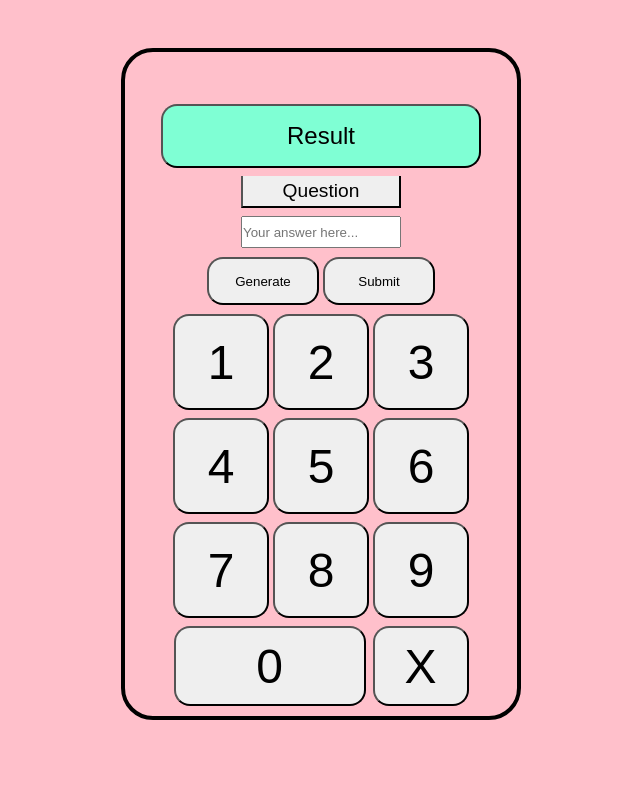
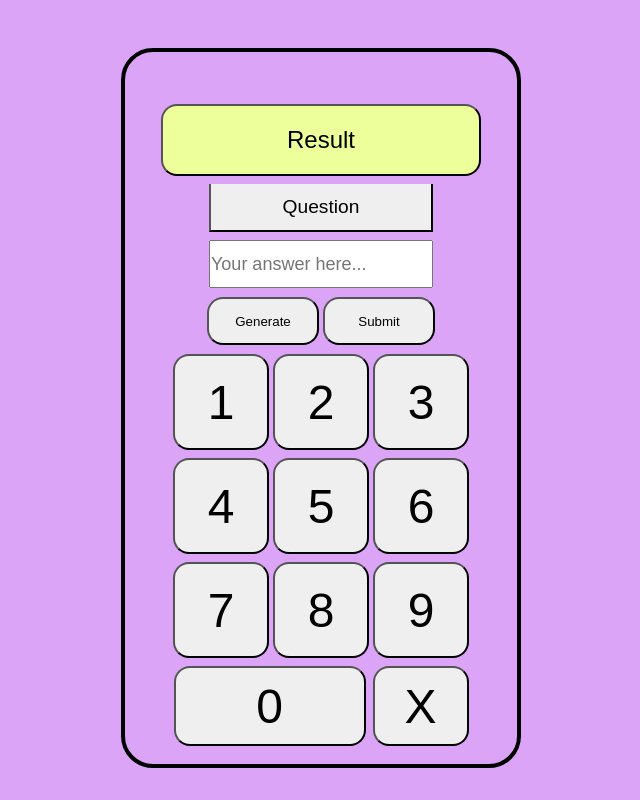
Before and after one commit to me-anurag/SpeedCalculation, a plain HTML site: page index.html in a window 1280 px wide. Shown: the whole page, without its empty margins (319-959 px from the left). Drawn offline with Linux system fonts and the light colour scheme.

Commit message:
background changed to light purple

```diff
--- a/index.css
+++ b/index.css
@@ -8,14 +8,14 @@ body{
     display: flex;
     justify-content: center;
     font-family:'Times New Roman', Times, serif;
-    background-color: pink
+    background-color: rgb(219, 164, 247)
 
 }
 ul{
     display: flex;
     margin-top: 3rem;
     border:4px solid rgb(0, 0, 0);
-    height: 42rem;
+    height: 45rem;
     width:25rem;
     flex-direction: column;
     align-items: center;
@@ -31,21 +31,23 @@ li{
 #result{
     margin-top: 3rem;
     width:20rem;
-    height: 4rem;
+    height: 4.5rem;
     border-radius: 1rem;
     font-size: 1.5rem;
-    background-color: aquamarine;
+    background-color: rgb(236, 255, 154);
 }
 #question{
-    width:10rem;
-    height: 2rem;
+    width:14rem;
+    height: 3rem;
     font-size: larger;
     border-top:none;
     box-shadow: inset;
 }
 #inputArea{
-    height: 2rem;
-    width: 10rem;
+    height: 3rem;
+    width: 14rem;
+    font-size: 18px;
+
 }
 .horizontalBtn{
     margin:5px;
```
